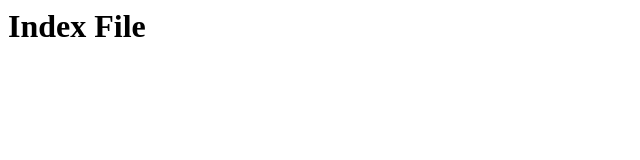
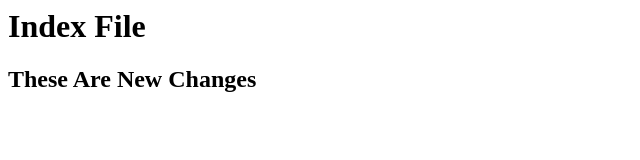
Before and after one commit to Shubham0000001/githubtutuorial, a plain HTML site: page index.html in a window 1280 px wide. Shown: the whole page, without its empty margins (0-640 px from the left). Drawn offline with Linux system fonts and the light colour scheme.

Commit message:
New Changes Done

```diff
--- a/index.html
+++ b/index.html
@@ -1 +1,2 @@
 <h1>Index File</h1>
+<h2>These Are New Changes</h2>
```
